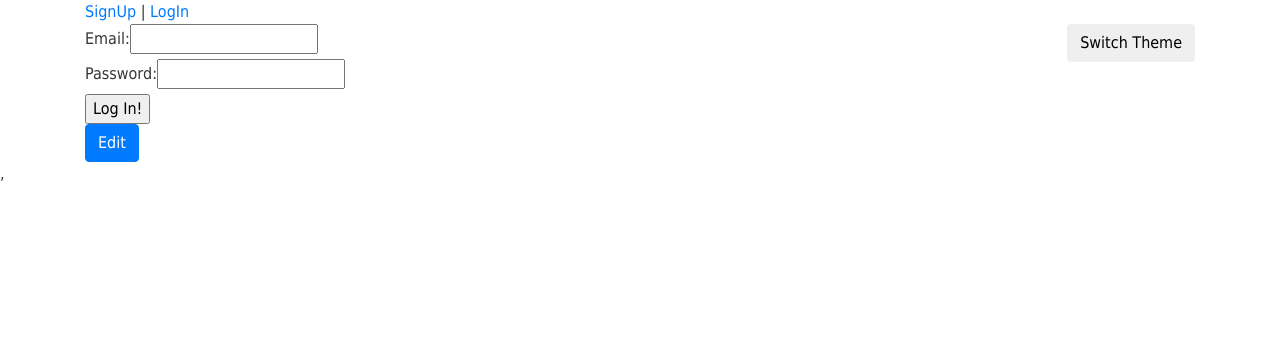
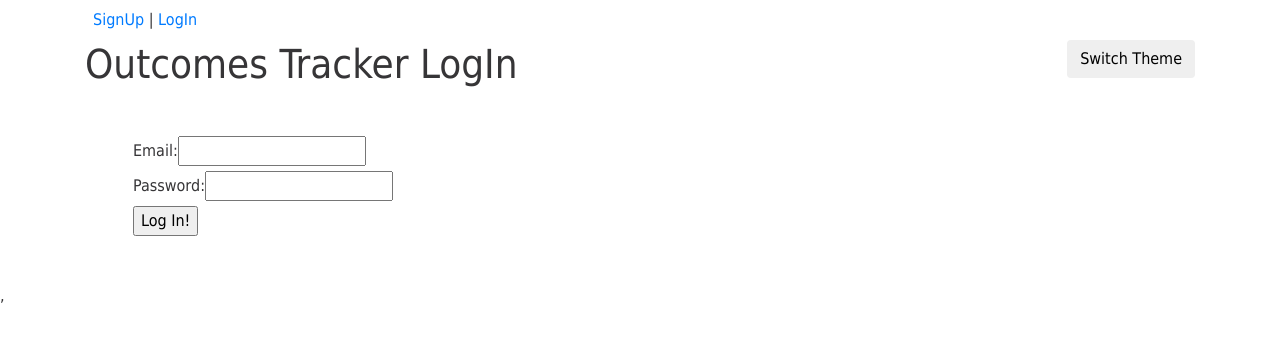
Before and after one commit to eliasramirez110/outcomeTracker-frontend, a React (Create React App) app: page /login in a window 1280 px wide. Shown: the top 340 px of the page. Built offline with nearby package versions, Linux system fonts and the light colour scheme.

Commit message:
login signup pages

```diff
--- a/src/App.js
+++ b/src/App.js
@@ -40,6 +40,7 @@ function App() {
         <GlobalStyles/>
    <Fragment>
 
+
      <div className="container">
      <NavBar className="m-5" user={ user } setUser={setUser}/>
        <button className="btn rounded float-right"onClick={themeToggler}>Switch Theme</button>
@@ -72,7 +73,7 @@ function App() {
       }}/>
 
 
-      <EditJob />
+
 
 
      </div>
--- a/src/components/NavBar.js
+++ b/src/components/NavBar.js
@@ -2,7 +2,7 @@ import { Link } from 'react-router-dom'
 
 const NavBar = (props) => {
   return (
-    <nav>
+    <nav className="m-2">
 
 
       {props.user.id ?
--- a/src/pages/Login.js
+++ b/src/pages/Login.js
@@ -18,7 +18,9 @@ const Login = (props) => {
 
   return (
     <div>
-      <form onSubmit={submitForm}>
+      <h1>Outcomes Tracker LogIn</h1>
+      <form onSubmit={submitForm} className="m-5">
+        <div className="mx-auto">
         <div>
           <label htmlFor="email">Email:</label>
           <input value={email} onChange={(e) => setEmail(e.target.value)} />
@@ -26,11 +28,12 @@ const Login = (props) => {
 
         <div>
           <label htmlFor="password">Password:</label>
-          <input type="password" value={password} onChange={(e) => setPassword(e.target.value)} />
+          <input className="" type="password" value={password} onChange={(e) => setPassword(e.target.value)} />
         </div>
 
         <div>
           <input type="submit" value="Log In!" />
+        </div>
         </div>
       </form>
     </div>
--- a/src/pages/Signup.js
+++ b/src/pages/Signup.js
@@ -19,8 +19,10 @@ const Signup = (props) => {
 
   return (
     <div>
+      <h1>Outcomes Tracker SignUp</h1>
       <form onSubmit={submitForm}>
-        <div>
+
+        <div className="mt-5">
           <label htmlFor="email">Email:</label>
           <input value={email} onChange={(e) => setEmail(e.target.value)} />
         </div>
@@ -33,6 +35,7 @@ const Signup = (props) => {
         <div>
           <input type="submit" value="Sign Up!" />
         </div>
+
       </form>
     </div>
   )
```
